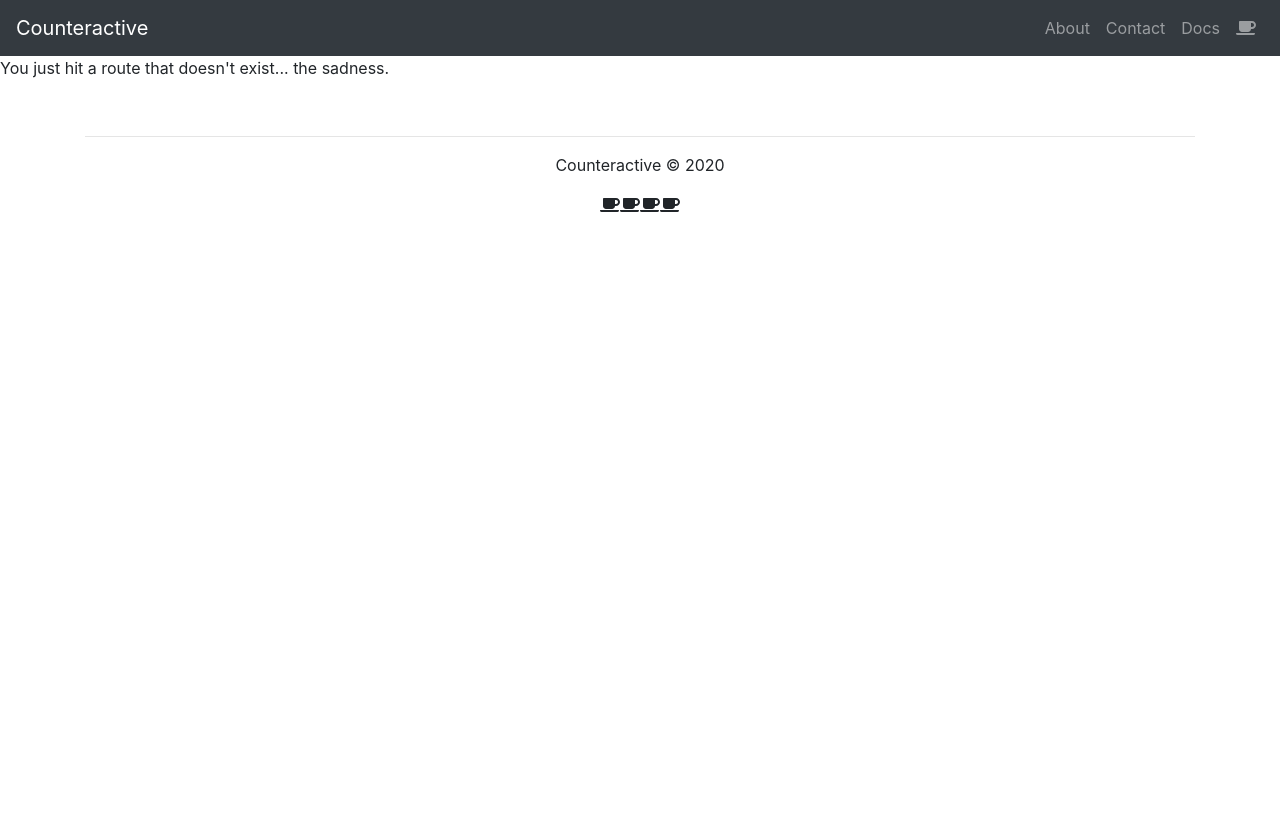
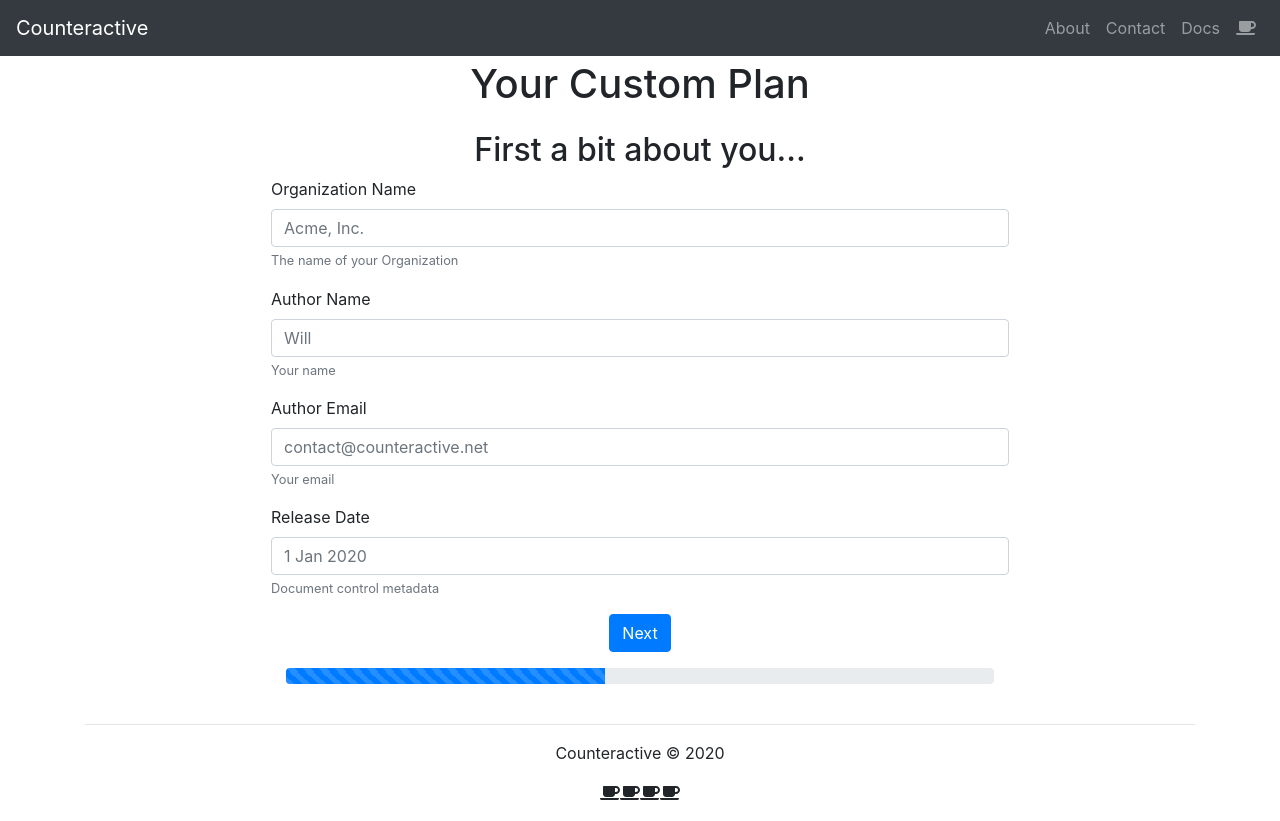
Before and after one commit to willjrowe/IR-Plan-Site, a Gatsby site: page /generator in a window 1280 px wide. Before the commit this address had no page. Before the commit the page ends 800 px from the top, so only its background shows below. Built offline with nearby package versions, Linux system fonts and the light colour scheme; Gatsby itself is replaced by a stand-in of ours.

Commit message:
sample generator page

```diff
--- a/src/components/header.js
+++ b/src/components/header.js
@@ -14,10 +14,11 @@ const Header = ({ siteTitle }) => (
       <NavBar.Toggle aria-controls="headerNav" />
       <NavBar.Collapse id="headerNav">
         <Nav className="ml-auto">
-          <Nav.Link href="./page">About</Nav.Link>
-          <Nav.Link href="./page">Contact</Nav.Link>
-          <Nav.Link href="./page">Docs</Nav.Link>
-          <Nav.Link href="./page">
+          {/* change these to gatsby links at some point */}
+          <Nav.Link>About</Nav.Link>
+          <Nav.Link>Contact</Nav.Link>
+          <Nav.Link>Docs</Nav.Link>
+          <Nav.Link>
             <FontAwesomeIcon icon={faCoffee} size="1x" />
           </Nav.Link>
         </Nav>
--- a/src/pages/bodyStyle.css
+++ b/src/pages/bodyStyle.css
@@ -8,3 +8,16 @@
 #testCard {
   text-align: center;
 }
+
+#generatorContainer {
+  text-align: center;
+  padding-top: 60px;
+}
+
+#generatorHeader {
+  padding-bottom: 15px;
+}
+
+#testContainer {
+  width: 60%;
+}
--- /dev/null
+++ b/src/pages/generator.js
@@ -0,0 +1,58 @@
+import React from "react"
+import { Link } from "gatsby"
+
+import Layout from "../components/layout"
+import SEO from "../components/seo"
+import Jumbotron from "react-bootstrap/Jumbotron"
+import Container from "react-bootstrap/Container"
+import bodyStyle from "./bodyStyle.css"
+import Form from "react-bootstrap/Form"
+import Button from "react-bootstrap/Button"
+import ProgressBar from "react-bootstrap/ProgressBar"
+
+const GeneratorPage = () => (
+  <Layout>
+    <SEO title="Plan" />
+    <Container id="generatorContainer">
+      <h1 id="generatorHeader">Your Custom Plan</h1>
+
+      <h2>First a bit about you...</h2>
+    </Container>
+    <Container id="testContainer">
+      <Form>
+        <Form.Group controlId="formBasicEmail">
+          <Form.Label>Organization Name</Form.Label>
+          <Form.Control type="text" placeholder="Acme, Inc." />
+          <Form.Text className="text-muted">
+            The name of your Organization
+          </Form.Text>
+        </Form.Group>
+        <Form.Group controlId="formBasicPassword">
+          <Form.Label>Author Name</Form.Label>
+          <Form.Control type="text" placeholder="Will" />
+          <Form.Text className="text-muted">Your name</Form.Text>
+        </Form.Group>
+        <Form.Group controlId="formBasicPassword">
+          <Form.Label>Author Email</Form.Label>
+          <Form.Control type="text" placeholder="contact@counteractive.net" />
+          <Form.Text className="text-muted">Your email</Form.Text>
+        </Form.Group>
+        <Form.Group controlId="formBasicPassword">
+          <Form.Label>Release Date</Form.Label>
+          <Form.Control type="text" placeholder="1 Jan 2020" />
+          <Form.Text className="text-muted">
+            Document control metadata
+          </Form.Text>
+        </Form.Group>
+        <Container className="text-center">
+          <Button variant="primary" type="submit" className="mb-3">
+            Next
+          </Button>
+          <ProgressBar animated now={45} />
+        </Container>
+      </Form>
+    </Container>
+  </Layout>
+)
+
+export default GeneratorPage
--- a/src/pages/index.js
+++ b/src/pages/index.js
@@ -21,7 +21,7 @@ const CardSection = () => (
     <Row>
       <Col />
       <Col>
-        <Card id="testCard">
+        <Card id="testCard" className="border-0">
           <Card.Body>
             <Card.Title>
               <FontAwesomeIcon icon={faCoffee} size="4x" />
@@ -35,7 +35,7 @@ const CardSection = () => (
         </Card>
       </Col>
       <Col>
-        <Card id="testCard">
+        <Card id="testCard" className="border-0">
           <Card.Body>
             <Card.Title>
               <FontAwesomeIcon icon={faCoffee} size="4x" />
@@ -49,7 +49,7 @@ const CardSection = () => (
         </Card>
       </Col>
       <Col>
-        <Card id="testCard">
+        <Card id="testCard" className="border-0">
           <Card.Body>
             <Card.Title>
               <FontAwesomeIcon icon={faCoffee} size="4x" />
@@ -76,7 +76,9 @@ const IndexPage = () => (
         <p>Helping you stay safe since Day 1</p>
         {/* padding potentially */}
         <p>
-          <Button variant="primary">Build your custom plan now!</Button>
+          <Link to="/plan/">
+            <Button variant="primary">Build your custom plan now!</Button>
+          </Link>
         </p>
       </Jumbotron>
     </Container>
```
Also changed, not shown: src/pages/page-2.js (deleted, +0 -16 lines), src/pages/plan.js (added, +39 -0 lines).
